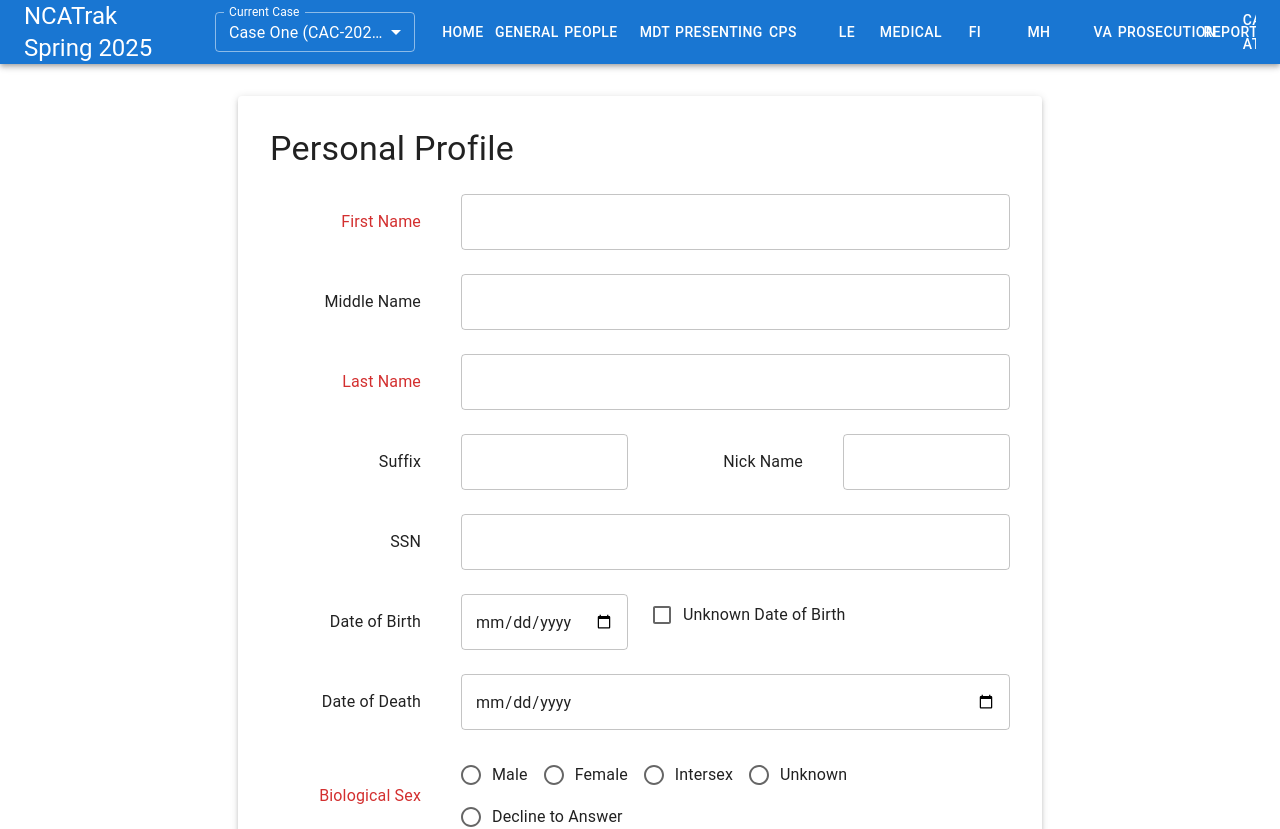
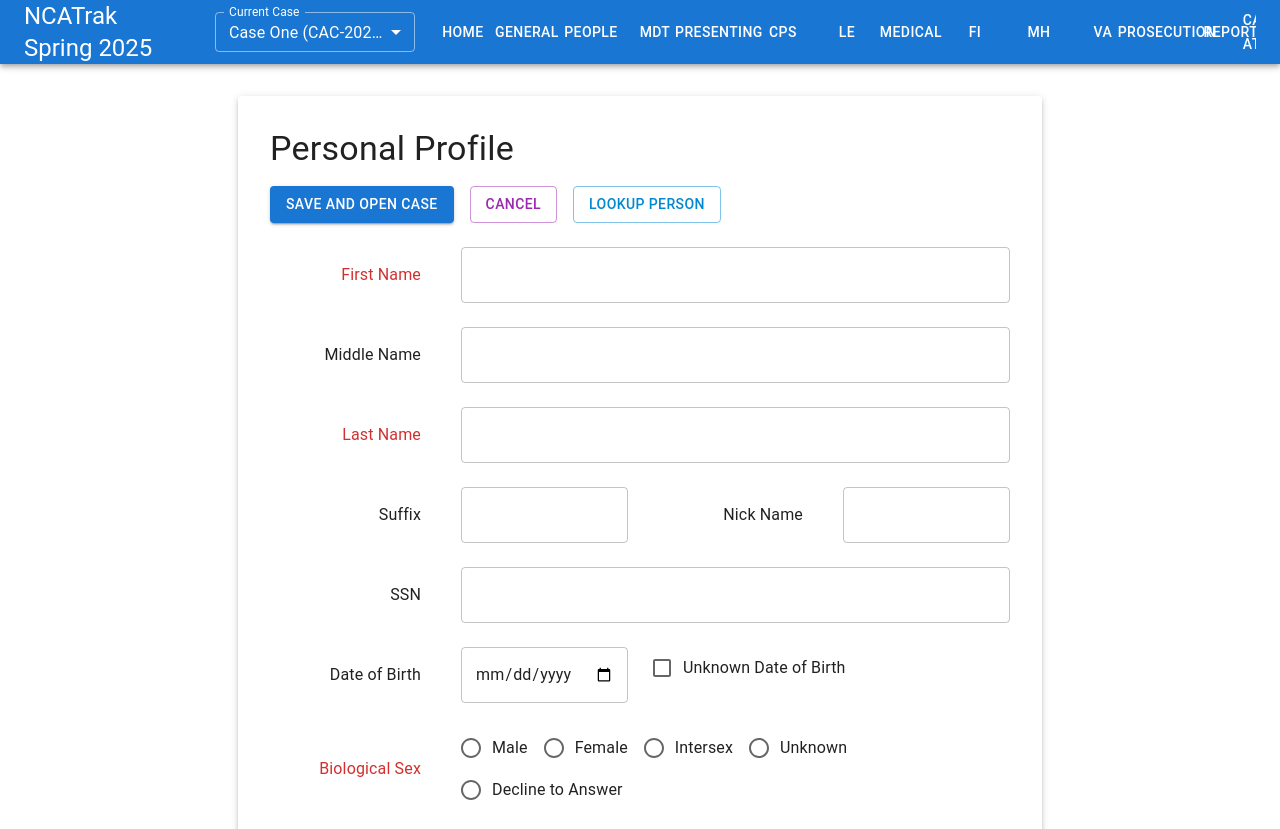
Before and after one commit to TheEthanHaque/NCATrak-Spring2025, a React (Create React App) app in the folder app/frontend/: page /NewCase in a window 1280 px wide. Shown: the top 829 px of the page. Built offline with nearby package versions, Linux system fonts and the light colour scheme.

Commit message:
Added Lookup modal to newcase

```diff
--- a/app/frontend/src/components/Lookup.js
+++ b/app/frontend/src/components/Lookup.js
@@ -10,24 +10,6 @@ function Lookup() {
 
       <form className="lookup-form">
         <div className="form-row">
-          <label htmlFor="caseId">Case ID</label>
-          <input
-            type="text"
-            id="caseId"
-            name="caseId"
-            placeholder="Enter case ID"
-          />
-        </div>
-        <div className="form-row">
-          <label htmlFor="firstName">First Name</label>
-          <input
-            type="text"
-            id="firstName"
-            name="firstName"
-            placeholder="Enter first name"
-          />
-        </div>
-        <div className="form-row">
           <label htmlFor="lastName">Last Name</label>
           <input
             type="text"
@@ -36,11 +18,6 @@ function Lookup() {
             placeholder="Enter last name"
           />
         </div>
-        <div className="form-row">
-          <label htmlFor="dob">Date of Birth</label>
-          <input type="date" id="dob" name="dob" />
-        </div>
-
         <button type="submit" className="search-button">
           Search
         </button>
--- a/app/frontend/src/components/NewCase.js
+++ b/app/frontend/src/components/NewCase.js
@@ -15,12 +15,30 @@ import {
   MenuItem,
   Grid,
   Container,
+  Dialog,
+  DialogTitle,
+  DialogContent,
+  DialogActions,
 } from '@mui/material';
 import { useNavigate } from 'react-router-dom';
+import Lookup from './Lookup';
 
 const NewCase = () => {
   console.log("NewCase component is rendering");
   const navigate = useNavigate();
+
+  // State for person lookup modal
+  const [lookupModalOpen, setLookupModalOpen] = useState(false);
+
+  // Open lookup modal
+  const handleOpenLookupModal = () => {
+    setLookupModalOpen(true);
+  };
+
+  // Close lookup modal
+  const handleCloseLookupModal = () => {
+    setLookupModalOpen(false);
+  };
 
   // Form state
   const [formData, setFormData] = useState({
@@ -233,7 +251,7 @@ const NewCase = () => {
     console.log('Form submitted:', formData);
     // Add API call here to submit the data
 
-    // Show success message or navigate
+    // Navigate to the case view page after saving
     navigate('/');
   };
 
@@ -412,7 +430,32 @@ const NewCase = () => {
     }));
   };
 
-
+  // Action buttons component - to reuse at top and bottom of form
+  const ActionButtons = () => (
+    <Box sx={{ display: 'flex', gap: 2, my: 2 }}>
+      <Button
+        variant="contained"
+        color="primary"
+        onClick={handleSubmit}
+      >
+        Save and Open Case
+      </Button>
+      <Button
+        variant="outlined"
+        color="secondary"
+        onClick={() => navigate('/')}
+      >
+        Cancel
+      </Button>
+      <Button
+        variant="outlined"
+        color="info"
+        onClick={handleOpenLookupModal}
+      >
+        Lookup Person
+      </Button>
+    </Box>
+  );
 
   return (
     <Container maxWidth="md">
@@ -421,7 +464,10 @@ const NewCase = () => {
           Personal Profile
         </Typography>
 
-        <Box component="form" onSubmit={handleSubmit} sx={{ mt: 3 }}>
+        {/* Top action buttons */}
+        <ActionButtons />
+
+        <Box component="form" sx={{ mt: 3 }}>
           <Grid container spacing={3}>
             {/* Name section */}
             <Grid item xs={12} sm={3} sx={{ display: 'flex', alignItems: 'center', justifyContent: 'flex-end', pr: 2 }}>
@@ -489,6 +535,8 @@ const NewCase = () => {
               />
             </Grid>
 
+            {/* Rest of the form continues here - no changes to these fields */}
+            {/* Only including a few sections for brevity, in a real implementation all the form fields would remain */}
             <Grid item xs={12} sm={3} sx={{ display: 'flex', alignItems: 'center', justifyContent: 'flex-end', pr: 2 }}>
               <Typography variant="body1">SSN</Typography>
             </Grid>
@@ -528,21 +576,6 @@ const NewCase = () => {
                   />
                 }
                 label="Unknown Date of Birth"
-              />
-            </Grid>
-
-            <Grid item xs={12} sm={3} sx={{ display: 'flex', alignItems: 'center', justifyContent: 'flex-end', pr: 2 }}>
-              <Typography variant="body1">Date of Death</Typography>
-            </Grid>
-            <Grid item xs={12} sm={9}>
-              <TextField
-                fullWidth
-                name="dateOfDeath"
-                type="date"
-                value={formData.dateOfDeath}
-                onChange={handleChange}
-                variant="outlined"
-                InputLabelProps={{ shrink: true }}
               />
             </Grid>
 
@@ -2111,27 +2144,39 @@ const NewCase = () => {
               </Paper>
             </Grid>
 
-          {/* Buttons */}
+          {/* Bottom action buttons */}
           <Box sx={{ mt: 4, display: 'flex', justifyContent: 'flex-end' }}>
-            <Button
-              type="button"
-              variant="outlined"
-              color="secondary"
-              sx={{ mr: 2 }}
-              onClick={() => navigate('/')}
-            >
-              Cancel
-            </Button>
-            <Button
-              type="submit"
-              variant="contained"
-              color="primary"
-            >
-              Save
-            </Button>
+            <ActionButtons />
           </Box>
         </Box>
       </Paper>
+
+      {/* Lookup Person Modal */}
+      <Dialog
+        open={lookupModalOpen}
+        onClose={handleCloseLookupModal}
+        fullWidth
+        maxWidth="md"
+      >
+        <DialogTitle>
+          Lookup Person
+          <Button
+            onClick={handleCloseLookupModal}
+            color="inherit"
+            sx={{ position: 'absolute', right: 8, top: 8 }}
+          >
+            X
+          </Button>
+        </DialogTitle>
+        <DialogContent dividers>
+          <Lookup />
+        </DialogContent>
+        <DialogActions>
+          <Button onClick={handleCloseLookupModal} color="primary">
+            Close
+          </Button>
+        </DialogActions>
+      </Dialog>
     </Container>
   );
 };
```
